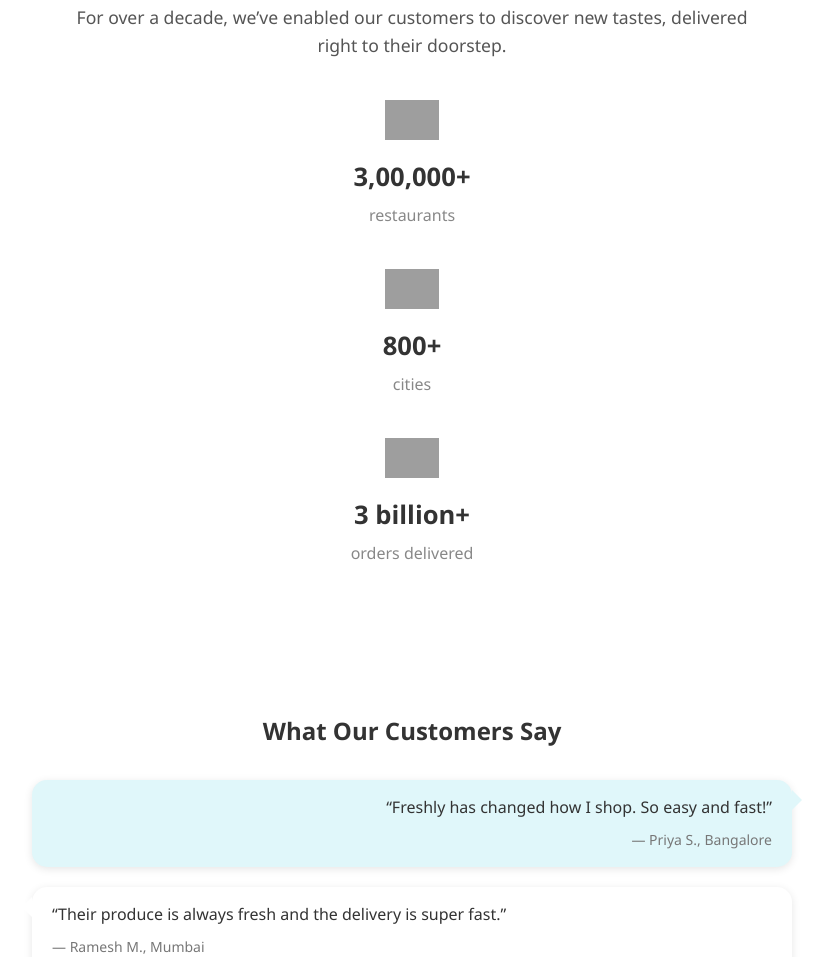
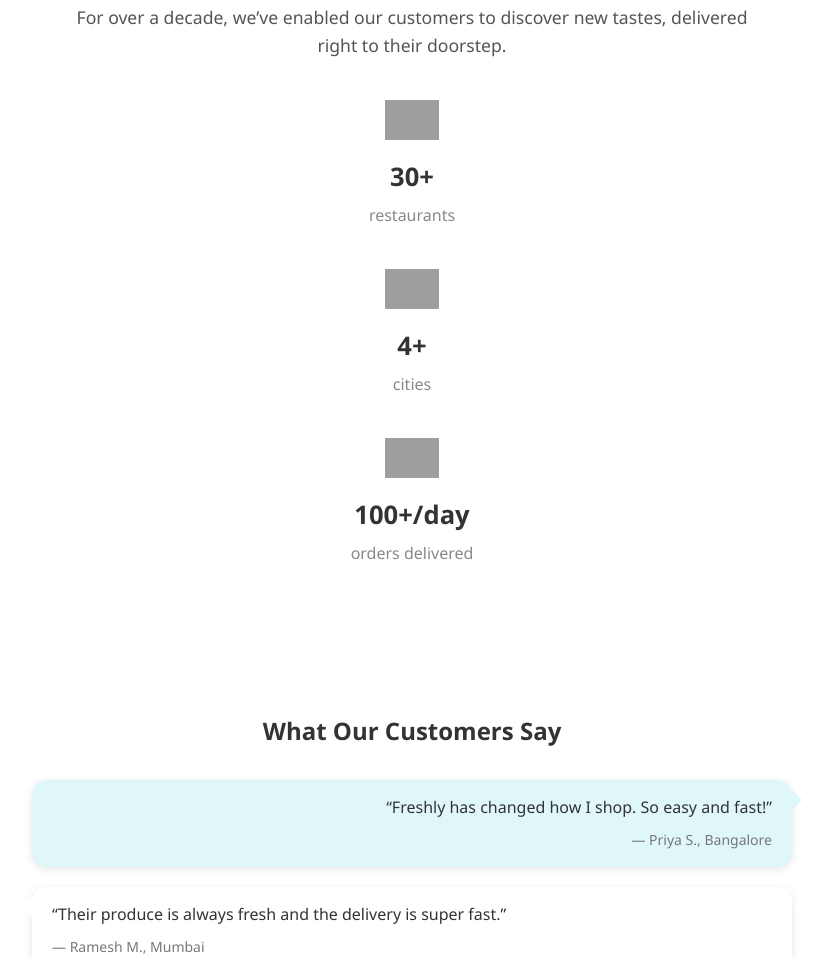
Before and after one commit to sauravkuumar/kichenbasket, a plain HTML site: page index.html in a window 1280 px wide. Shown: the part 878-1835 px from the top of the page, without its empty margins (228-1061 px from the left). Drawn offline with Linux system fonts and the light colour scheme; grey boxes are pictures that could not be loaded.

Commit message:
Update index.html

```diff
--- a/index.html
+++ b/index.html
@@ -230,17 +230,17 @@
         <div class="stats-container">
             <div class="stat">
                 <img src="https://cdn-icons-png.flaticon.com/512/3075/3075977.png" alt="Restaurants">
-                <h3>3,00,000+</h3>
+                <h3>30+</h3>
                 <span>restaurants</span>
             </div>
             <div class="stat">
                 <img src="https://cdn-icons-png.flaticon.com/512/535/535285.png" alt="Cities">
-                <h3>800+</h3>
+                <h3>4+</h3>
                 <span>cities</span>
             </div>
             <div class="stat">
                 <img src="https://cdn-icons-png.flaticon.com/512/1680/1680251.png" alt="Orders">
-                <h3>3 billion+</h3>
+                <h3>100+/day</h3>
                 <span>orders delivered</span>
             </div>
         </div>
```
